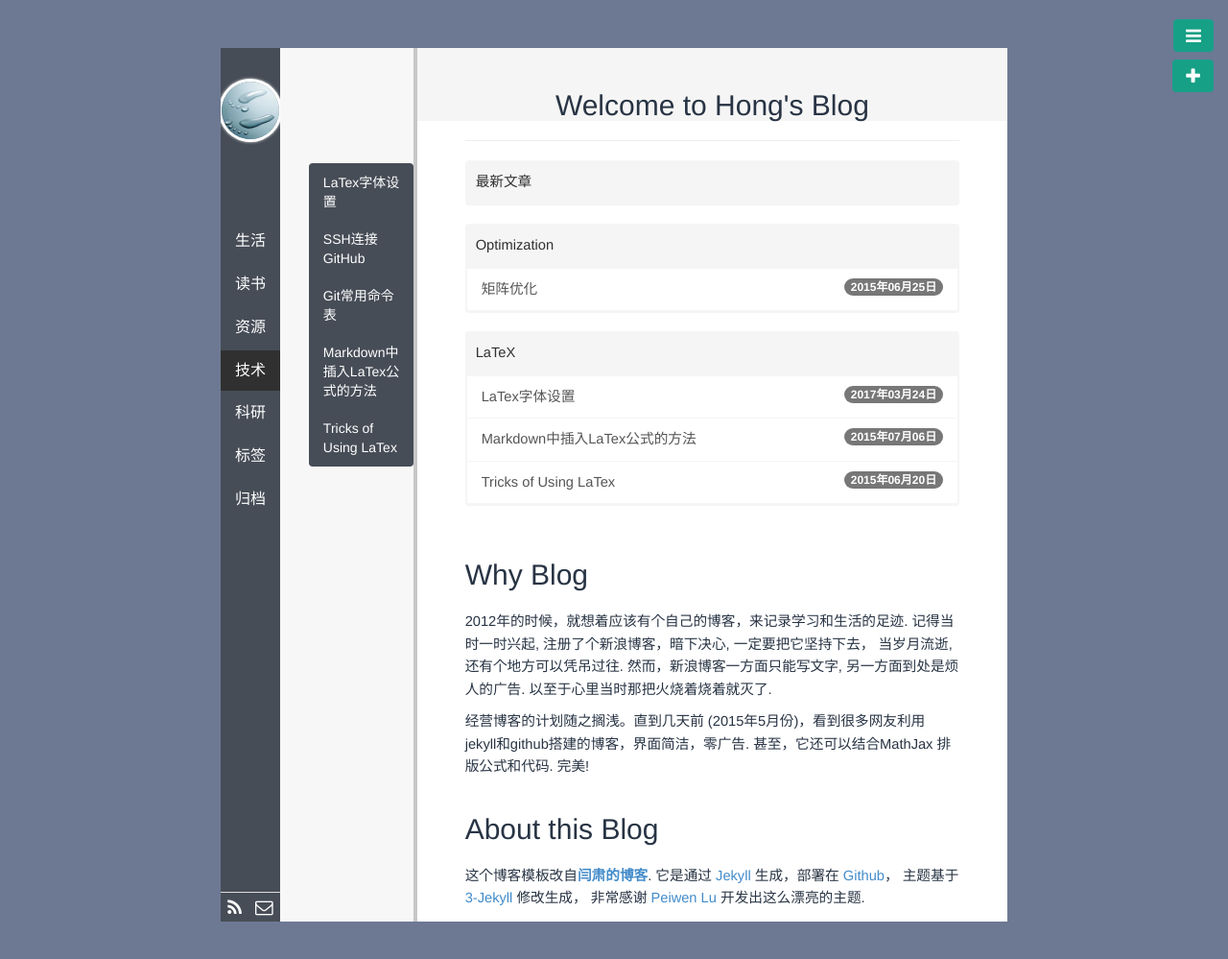
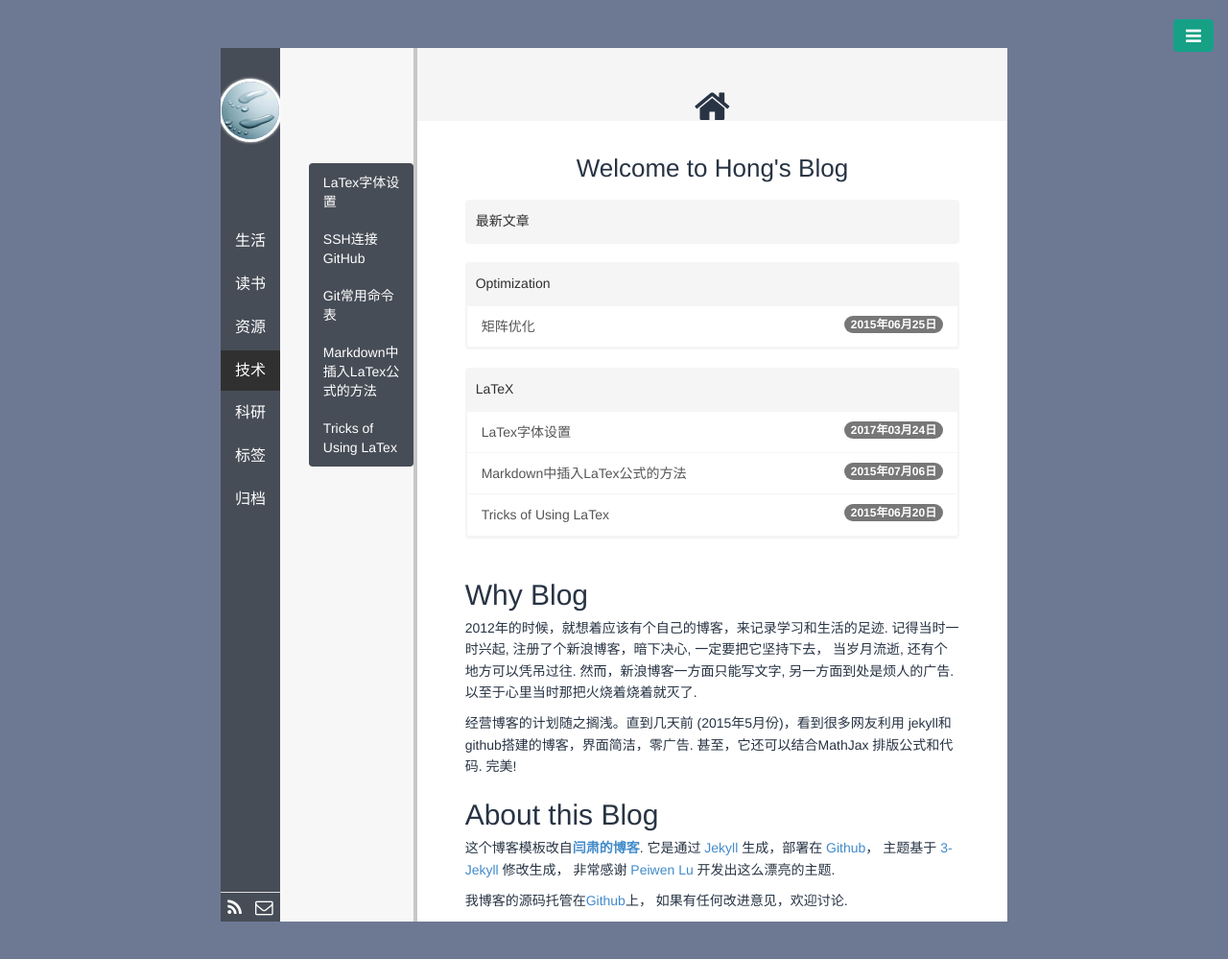
Before and after one commit to polyHong/polyHong.github.io, a Jekyll site: the page built from index.md, in a window 1280 px wide. Shown: the top 999 px of the page at 96% size. Built offline with Jekyll 4.4.1, drawn with Linux system fonts in a browser that asks for light colours; Markdown is read by kramdown in place of the engine named in the settings; comment, search, counter and statistics services are not loaded.

Commit message:
update homepage

```diff
--- a/index.md
+++ b/index.md
@@ -1,8 +1,14 @@
 ---
-layout: post
-title: Welcome to Hong's Blog
+layout: page_title
+title: <i class="fa fa-home fa-lg"></i>
+titlename: HomePage
 ---
 
+<center>
+<h3>
+Welcome to Hong's Blog
+</h3>
+</center>
 
 <div class="row">
   <div class="col-md-12">
```
